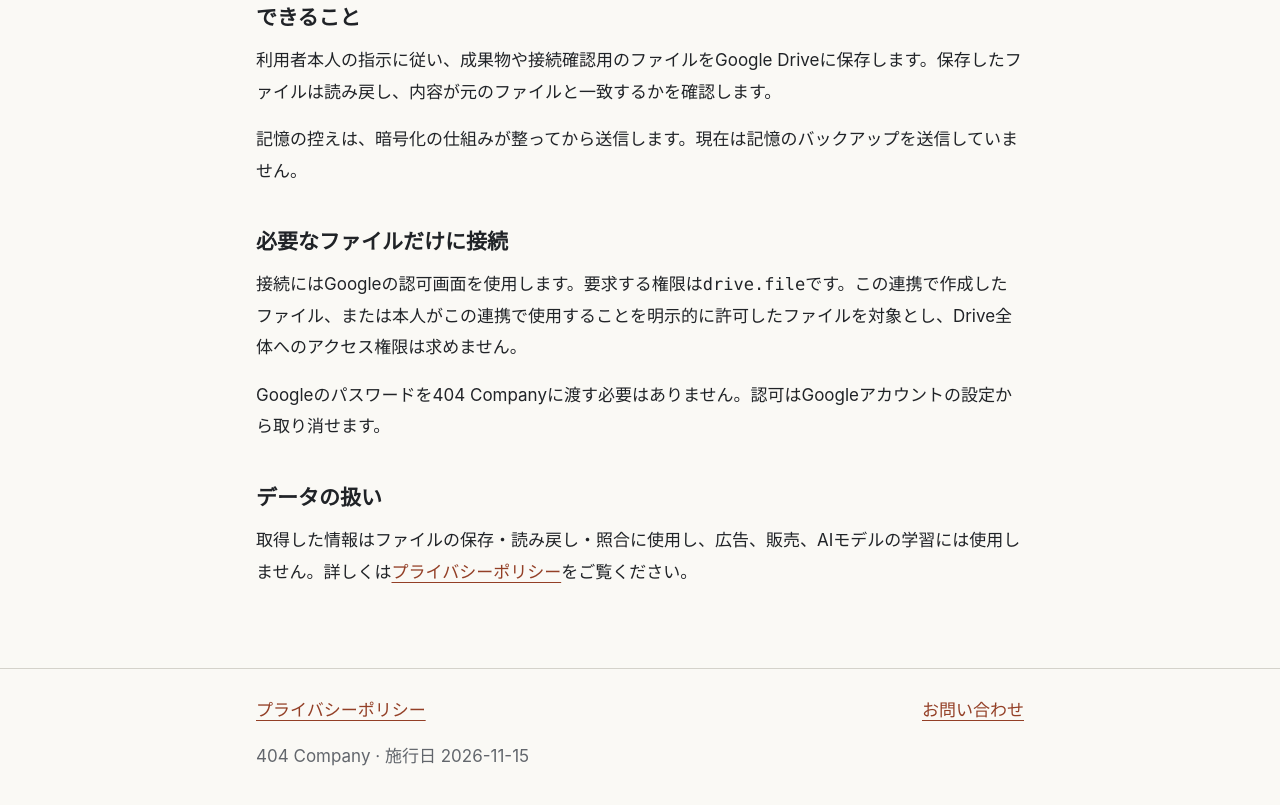
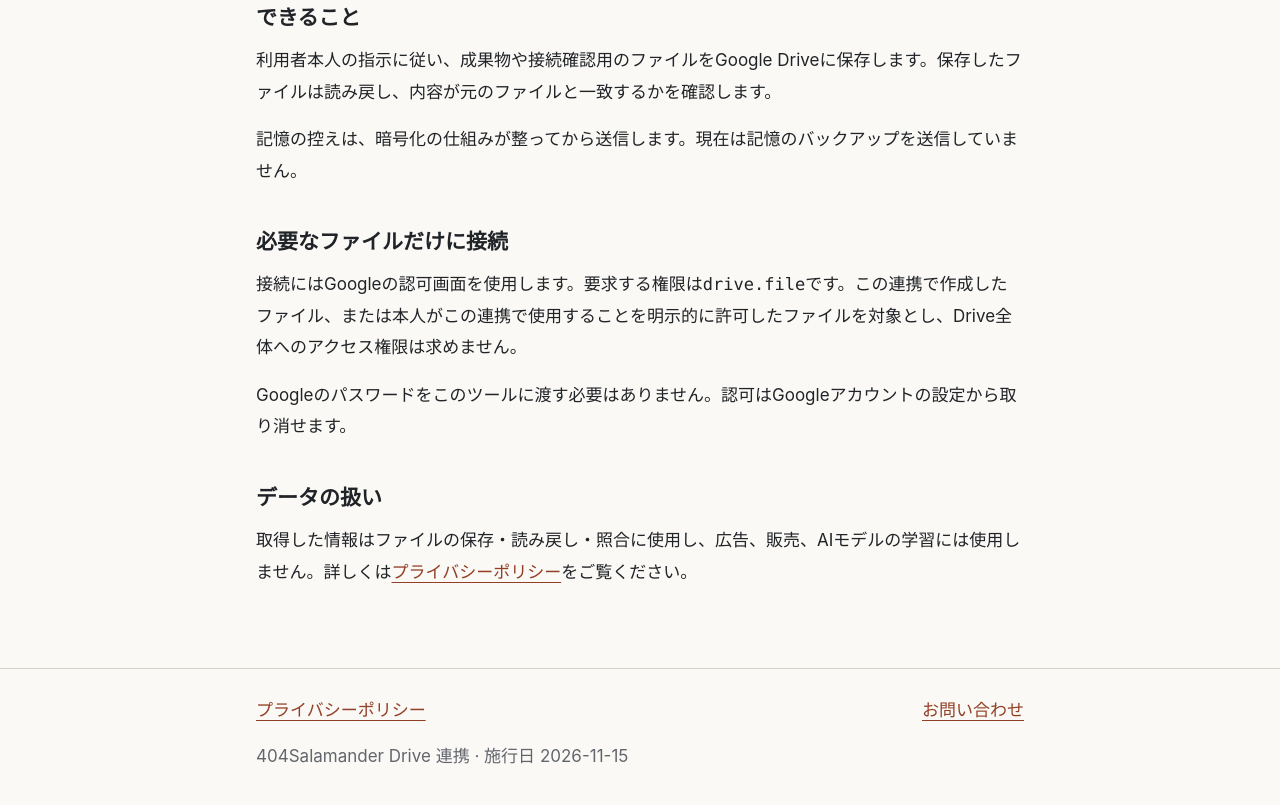
Before and after one commit to 404Salamander/drive-link-pages, a plain HTML site: page index.html in a window 1280 px wide. Shown: the part 403-1208 px from the top of the page. Drawn offline with Linux system fonts and the light colour scheme.

Commit message:
Rename page title to 404Salamander Drive 連携 (0.2.1)
Co-Authored-By: Claude Fable 5.2 <noreply@anthropic.com>

```diff
--- a/index.html
+++ b/index.html
@@ -1,5 +1,5 @@
 <!doctype html>
-<html lang="ja"><head><meta charset="utf-8"><meta name="viewport" content="width=device-width, initial-scale=1"><meta name="version" content="0.2.0"><meta name="description" content="404 CompanyのGoogle Drive連携とデータの取り扱いについて。"><title>404 Company</title><style>
+<html lang="ja"><head><meta charset="utf-8"><meta name="viewport" content="width=device-width, initial-scale=1"><meta name="version" content="0.2.1"><meta name="description" content="404Salamander が個人で使う Google Drive 連携と、データの取り扱いについて。"><title>404Salamander Drive 連携</title><style>
 :root{color-scheme:light dark;--bg:#faf9f5;--ink:#202327;--muted:#62666c;--line:#d4d2cb;--accent:#933f26}
 *{box-sizing:border-box}html{font-size:100%;scroll-behavior:auto}body{margin:0;background:var(--bg);color:var(--ink);font-family:-apple-system,BlinkMacSystemFont,"Segoe UI","Noto Sans JP","Yu Gothic",Meiryo,sans-serif;font-size:1.0625rem;line-height:1.85;overflow-wrap:anywhere}
 a{color:var(--accent);text-underline-offset:.23em;text-decoration-thickness:1px}a:hover{text-decoration-thickness:2px}a:focus-visible{outline:3px solid var(--accent);outline-offset:5px;border-radius:2px}
@@ -10,7 +10,7 @@ footer{border-top:1px solid var(--line);padding-block:1.25rem 2rem;color:var(--m
 @media(prefers-color-scheme:dark){:root{--bg:#17191b;--ink:#f0efeb;--muted:#bfc3c8;--line:#44484c;--accent:#f2b39a}}
 @media(max-width:30rem){h1{font-size:2rem}main{padding-block:2.5rem 3rem}.shell{width:calc(100% - 2.5rem)}}
 </style></head>
-<body><a class="skip" href="#main">本文へ移動</a><header><div class="shell"><a class="brand nav" href="index.html">404 Company</a><nav aria-label="ページ"><a class="nav" href="privacy.html">プライバシーポリシー</a></nav></div></header><main class="shell" id="main"><div class="intro"><p class="eyebrow">Google Drive 連携</p><h1>404 Company</h1><p class="lead">指定したファイルを、本人のGoogle Driveへ。<br>保存して、読み戻して、確かめるための個人用ツールです。</p></div>
+<body><a class="skip" href="#main">本文へ移動</a><header><div class="shell"><a class="brand nav" href="index.html">404Salamander Drive 連携</a><nav aria-label="ページ"><a class="nav" href="privacy.html">プライバシーポリシー</a></nav></div></header><main class="shell" id="main"><div class="intro"><p class="eyebrow">Google Drive 連携</p><h1>404Salamander Drive 連携</h1><p class="lead">指定したファイルを、本人のGoogle Driveへ。<br>保存して、読み戻して、確かめるための個人用ツールです。</p></div>
 <section aria-labelledby="purpose"><h2 id="purpose">できること</h2><p>利用者本人の指示に従い、成果物や接続確認用のファイルをGoogle Driveに保存します。保存したファイルは読み戻し、内容が元のファイルと一致するかを確認します。</p><p>記憶の控えは、暗号化の仕組みが整ってから送信します。現在は記憶のバックアップを送信していません。</p></section>
-<section aria-labelledby="permission"><h2 id="permission">必要なファイルだけに接続</h2><p>接続にはGoogleの認可画面を使用します。要求する権限は<code>drive.file</code>です。この連携で作成したファイル、または本人がこの連携で使用することを明示的に許可したファイルを対象とし、Drive全体へのアクセス権限は求めません。</p><p>Googleのパスワードを404 Companyに渡す必要はありません。認可はGoogleアカウントの設定から取り消せます。</p></section>
-<section aria-labelledby="data"><h2 id="data">データの扱い</h2><p>取得した情報はファイルの保存・読み戻し・照合に使用し、広告、販売、AIモデルの学習には使用しません。詳しくは<a href="privacy.html">プライバシーポリシー</a>をご覧ください。</p></section></main><footer><div class="shell"><div class="links"><a class="nav" href="privacy.html">プライバシーポリシー</a><a class="nav" href="https://github.com/404Salamander/404company/issues">お問い合わせ</a></div><p>404 Company · 施行日 <time datetime="2026-11-15">2026-11-15</time></p></div></footer></body></html>
+<section aria-labelledby="permission"><h2 id="permission">必要なファイルだけに接続</h2><p>接続にはGoogleの認可画面を使用します。要求する権限は<code>drive.file</code>です。この連携で作成したファイル、または本人がこの連携で使用することを明示的に許可したファイルを対象とし、Drive全体へのアクセス権限は求めません。</p><p>Googleのパスワードをこのツールに渡す必要はありません。認可はGoogleアカウントの設定から取り消せます。</p></section>
+<section aria-labelledby="data"><h2 id="data">データの扱い</h2><p>取得した情報はファイルの保存・読み戻し・照合に使用し、広告、販売、AIモデルの学習には使用しません。詳しくは<a href="privacy.html">プライバシーポリシー</a>をご覧ください。</p></section></main><footer><div class="shell"><div class="links"><a class="nav" href="privacy.html">プライバシーポリシー</a><a class="nav" href="https://github.com/404Salamander/drive-link-pages/issues">お問い合わせ</a></div><p>404Salamander Drive 連携 · 施行日 <time datetime="2026-11-15">2026-11-15</time></p></div></footer></body></html>
```
Also changed, not shown: privacy.html (+3 -3 lines).
